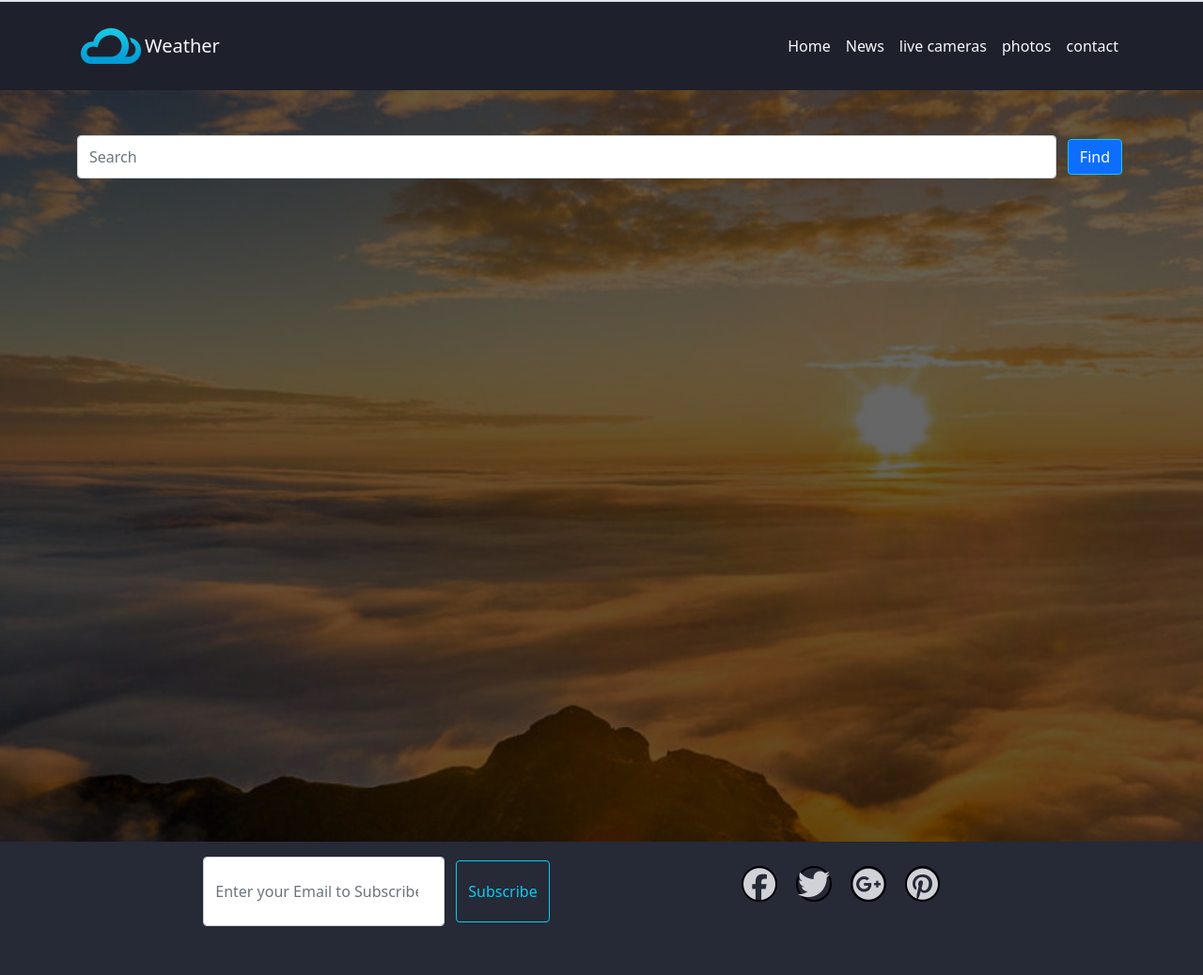
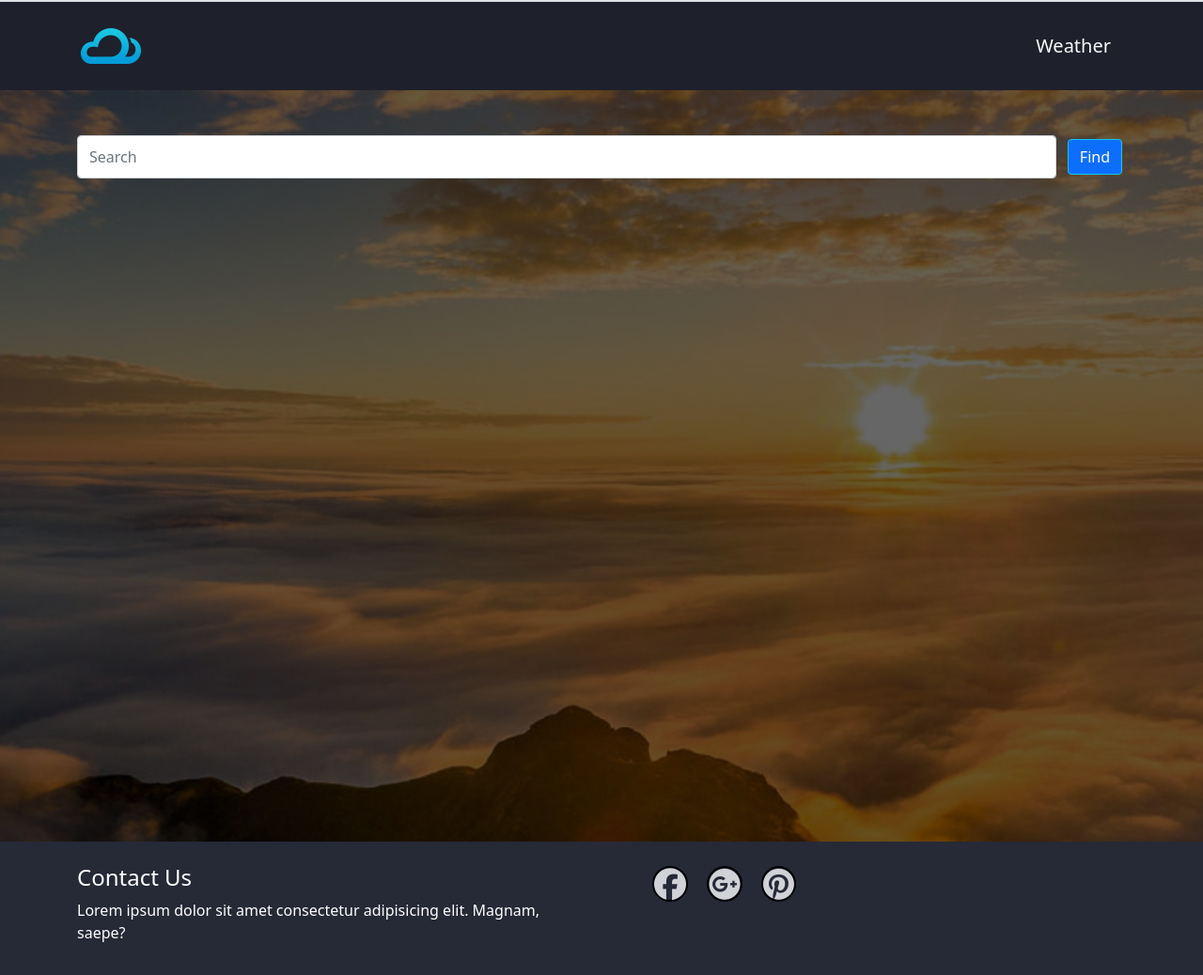
Before and after one commit to Eng-Mostafaibrahem/weather, a plain HTML site: page index.html in a window 1280 px wide. Shown: the whole page at 94% size. Before the commit the page ends 1010 px from the top, so only its background shows below. Drawn offline with Linux system fonts and the light colour scheme; no server answers.

Commit message:
edit design

```diff
--- a/index.html
+++ b/index.html
@@ -13,7 +13,7 @@
     <nav class="navbar navbar-expand-lg bg-gray">
       <div class="container my-3">
         <img src="./imges/logo.png" alt="" class="img-fluid m-1" />
-        <a class="navbar-brand text-light" href="#">Weather</a>
+        <a class="navbar-brand text-light " href="#">Weather</a>
         <button
           class="navbar-toggler"
           type="button"
@@ -25,17 +25,7 @@
         >
           <span class="navbar-toggler-icon"></span>
         </button>
-        <div class="collapse navbar-collapse" id="navbarNavAltMarkup">
-          <div class="navbar-nav ms-auto">
-            <a class="nav-link active text-light" aria-current="page" href="#"
-              >Home</a
-            >
-            <a class="nav-link text-light" href="#">News</a>
-            <a class="nav-link text-light" href="#">live cameras</a>
-            <a class="nav-link text-light" href="#">photos</a>
-            <a class="nav-link text-light" href="#">contact</a>
-          </div>
-        </div>
+
       </div>
     </nav>
     <datagrid class=""></datagrid>
@@ -67,23 +57,13 @@
     <div class="footer mb-4">
       <div class="container">
         <div class="row">
-          <div class="col-md-7 d-flex justify-content-around mt-3 ">
-            <div class="searchinput d-flex">
-              <input
-                class="form-control me-2"
-                type="search"
-                placeholder="Enter your Email to Subscribe"
-                aria-label="Search"
-              />
-              <button class="btn btn-outline-info m-1" type="submit">
-                Subscribe
-              </button>
-            </div>
-          </div>
+         <div class="col-md-6 text-white mt-4">
+          <h4 class="text-capitalize ">contact us</h4>
+          <p>Lorem ipsum dolor sit amet consectetur adipisicing elit. Magnam, saepe?</p>
+         </div>
           <div class="icons col-md-4 mt-3">
             <ul class="list-icon d-flex">
               <li><i class="fa-brands fa-facebook"></i></li>
-              <li><i class="fa-brands fa-twitter"></i></li>
               <li><i class="fa-brands fa-google-plus"></i></li>
               <li><i class="fa-brands fa-pinterest"></i></li>
             </ul>
--- a/js/logic.js
+++ b/js/logic.js
@@ -9,7 +9,6 @@ function display(response) {
 
   for (let i = 0; i < days.length; i++) {
     const element = days[i];
-    console.log(element);
     let elementDate = new Date(element.date);
     let elementDate2=elementDate.toString();
     let elementDate3 = elementDate2.split(" ")
@@ -21,7 +20,7 @@ function display(response) {
     let tempText = element.day.condition.text;
     let img = element.day.condition.icon;
 
-    cartona += `<div class= col-md-4 mt-5 mx-auto  shadow-lg border-3  my-5 text-light">
+    cartona += `<div class= col-md-4 mt-5 mx-auto  shadow-lg border-3  my-5 p-4 rounded text-light">
     <div class="card-header card1-header-bg text-white d-flex justify-content-between ">
         <p class="day">${day}</p>
         <p class="date">${date}${month}</p>
@@ -30,7 +29,7 @@ function display(response) {
       <h4>${city}</h4>
 
       <h2 class="card-title d-inline-block">${tempreture} C</h2>
-      <img src = ${img}></img>
+      <img src = "${img}" alt="icon describe weather"></img>
       <p class="card-text">
         ${tempText}
       </p>
@@ -50,8 +49,6 @@ async function getData() {
   );
 
   let res = await data.json();
-  console.log(res.location.name);
-
   display(res);
 }
 
@@ -65,7 +62,6 @@ async function searchCity(element) {
   );
 
   let res = await data.json();
-
   display(res);
 }
 
```
